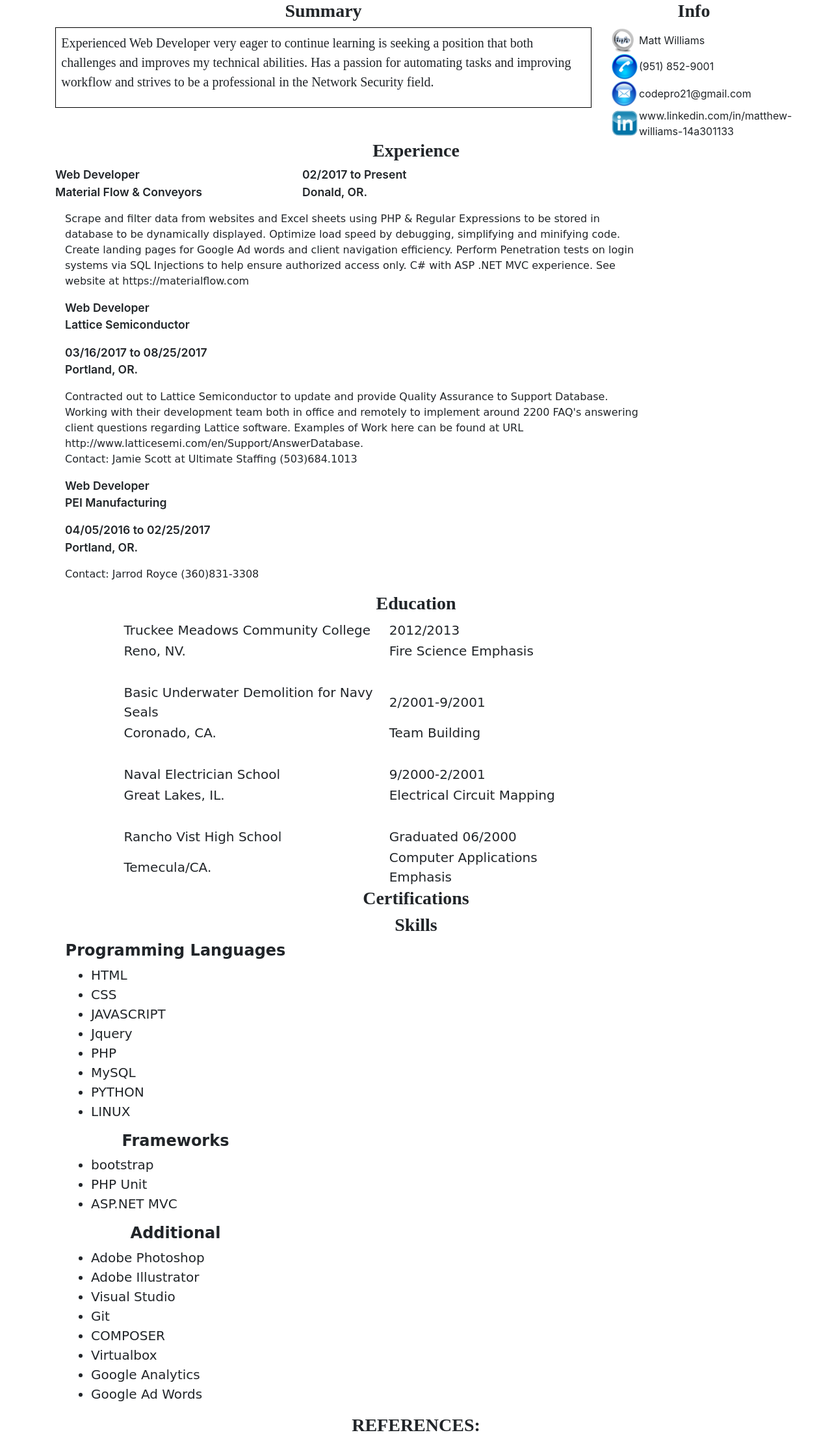
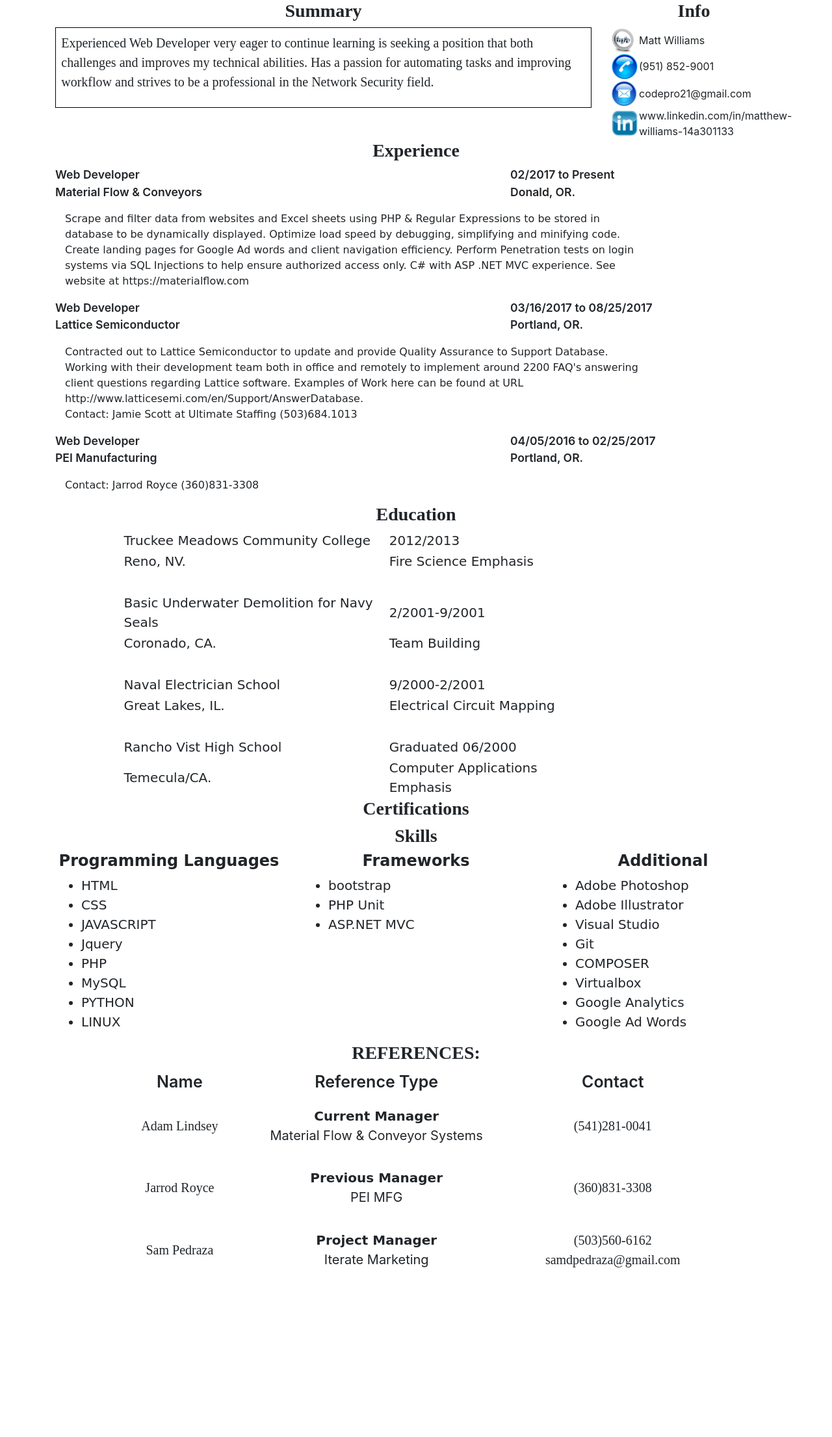
Before and after one commit to MaxxOverDrive/CodingResume, a PHP site: page / in a window 1280 px wide. Shown: the top 2212 px of the page at 65% size. After the commit the page ends 1951 px from the top, so only its background shows below. Run offline with PHP 8.4, Linux system fonts and the light colour scheme.

Commit message:
Res Form

```diff
--- a/index.php
+++ b/index.php
@@ -105,11 +105,11 @@
       <div class="col-md-12">
         <h3 class="section_title">Experience</h3>
 				<div class="row">
-					<div class="col-md-4 ">
+					<div class="col-md-4">
 						<p class="job_title">Web Developer<br />
 						Material Flow & Conveyors</p>
 					</div>
-					<div class="col-md-3">
+					<div style="position: relative; left: 25vw;" class="col-md-3">
 						<p class="job_title">02/2017 to Present<br />
 						Donald, OR.</p>
 					</div>
@@ -122,12 +122,12 @@
 						to help ensure authorized access only. C# with ASP .NET MVC experience. See website at https://materialflow.com</p>
 					</div>
 
-					<div>
+					<div class="row">
 						<div class="col-md-4">
 							<p class="job_title">Web Developer<br />
 							Lattice Semiconductor</p>
 						</div>
-						<div class="col-md-3">
+						<div style="position: relative; left: 25vw;"  class="col-md-3">
 							<p class="job_title">03/16/2017 to 08/25/2017<br />
 							Portland, OR.</p>
 						</div>
@@ -141,14 +141,17 @@
 							Contact: Jamie Scott at Ultimate Staffing (503)684.1013</p>
 						</div>
 
+						<div class="row">
 							<div class="col-md-4">
 								<p class="job_title">Web Developer<br />
 								PEI Manufacturing</p>
 							</div>
-						<div class="col-md-3 col-md-offset-5">
+							<div style="position: relative; left: 25vw;" class="col-md-3 col-md-offset-5">
 								<p class="job_title">04/05/2016 to 02/25/2017<br />
 								Portland, OR.</p>
 							</div>
+						</div>
+
 						<div class="col-md-10 col-md-offset-1">
 							<p class="job_desc">Contact: Jarrod Royce             (360)831-3308</p>
 						</div>
@@ -211,6 +214,7 @@
     <div class="col-md-12">
       <h3 class="section_title">Skills</h3>
       <div id="skills_section">
+			 <div class="row">
         <div class="col-md-4">
           <h4 class="skills_title">Programming Languages</h4>
           <ul class="skills_list">
@@ -247,6 +251,7 @@
       	</div>
 			</div>
     </div>
+  </div>
 
     <div class="col-md-12 text-center">
       <h3 class="section_title">REFERENCES:</h3>
```
Lines whose indentation alone changed are shown as unchanged.
